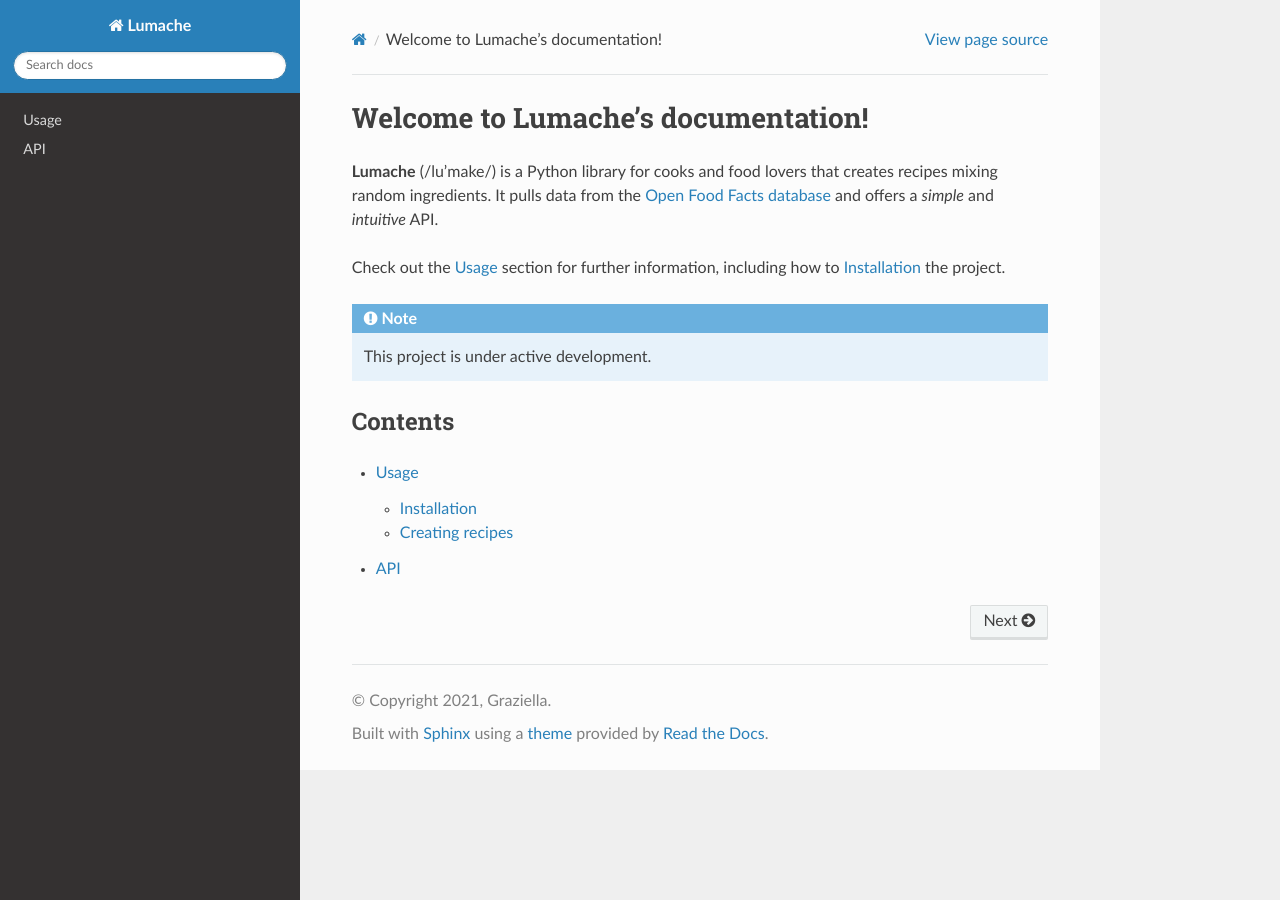
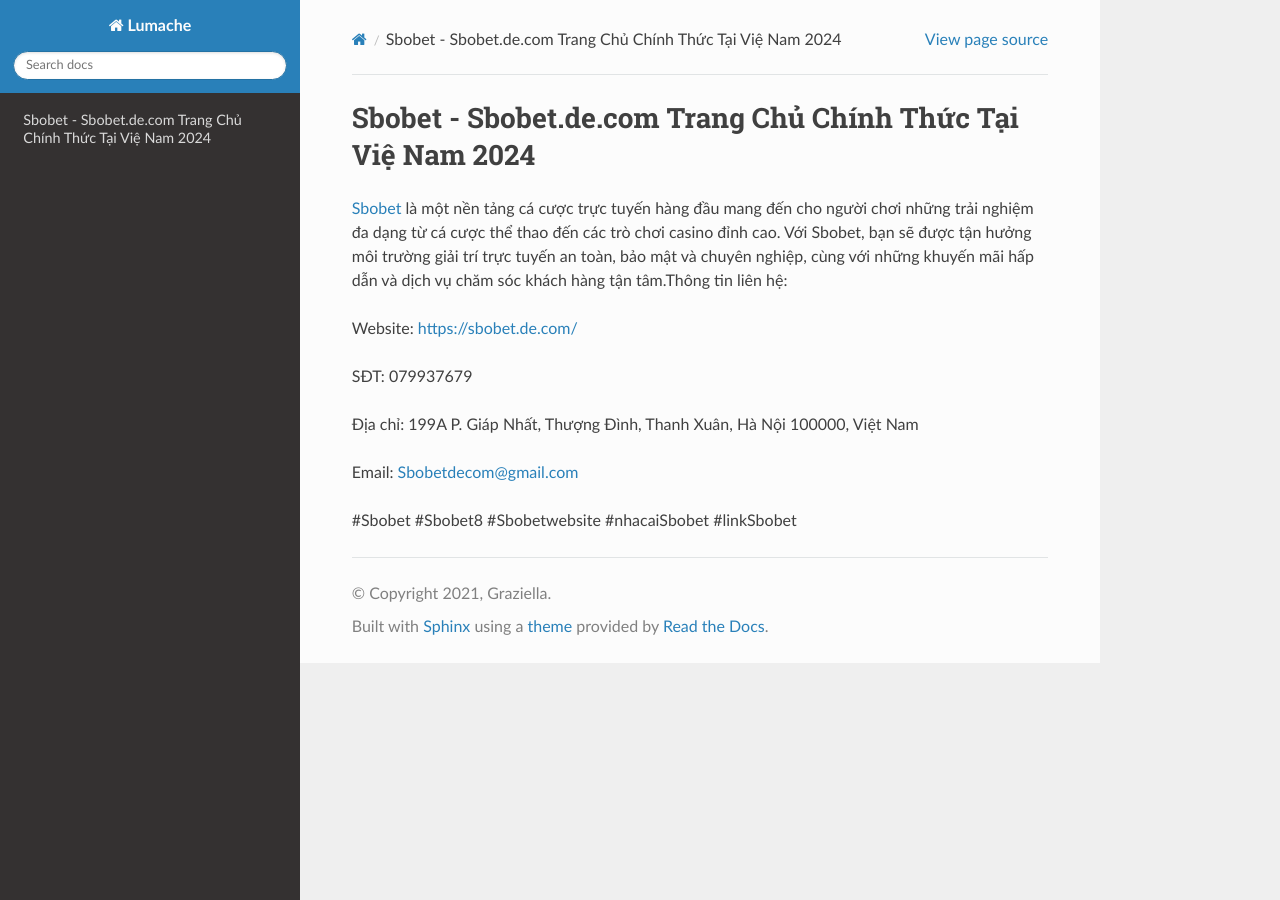
Before and after one commit to parkisngan19/Sbobetdecom, a Sphinx documentation site: the page built from docs/source/index.rst, in a window 1280 px wide. Built offline with Sphinx 7.4.7 and the Read the Docs theme 3.1.0, drawn with Linux system fonts in a browser that asks for light colours.

Commit message:
Update index.rst

```diff
--- a/docs/source/index.rst
+++ b/docs/source/index.rst
@@ -1,22 +1,14 @@
-Welcome to Lumache's documentation!
+Sbobet - Sbobet.de.com Trang Chủ Chính Thức Tại Việ Nam 2024
 ===================================
 
-**Lumache** (/lu'make/) is a Python library for cooks and food lovers
-that creates recipes mixing random ingredients.
-It pulls data from the `Open Food Facts database <https://world.openfoodfacts.org/>`_
-and offers a *simple* and *intuitive* API.
+`Sbobet <https://sbobet.de.com/>`_ là một nền tảng cá cược trực tuyến hàng đầu mang đến cho người chơi những trải nghiệm đa dạng từ cá cược thể thao đến các trò chơi casino đỉnh cao. Với Sbobet, bạn sẽ được tận hưởng môi trường giải trí trực tuyến an toàn, bảo mật và chuyên nghiệp, cùng với những khuyến mãi hấp dẫn và dịch vụ chăm sóc khách hàng tận tâm.Thông tin liên hệ:
 
-Check out the :doc:`usage` section for further information, including
-how to :ref:`installation` the project.
+Website: https://sbobet.de.com/
 
-.. note::
+SĐT: 079937679
 
-   This project is under active development.
+Địa chỉ: 199A P. Giáp Nhất, Thượng Đình, Thanh Xuân, Hà Nội 100000, Việt Nam
 
-Contents
---------
+Email: Sbobetdecom@gmail.com
 
-.. toctree::
-
-   usage
-   api
+#Sbobet #Sbobet8 #Sbobetwebsite #nhacaiSbobet #linkSbobet
```
